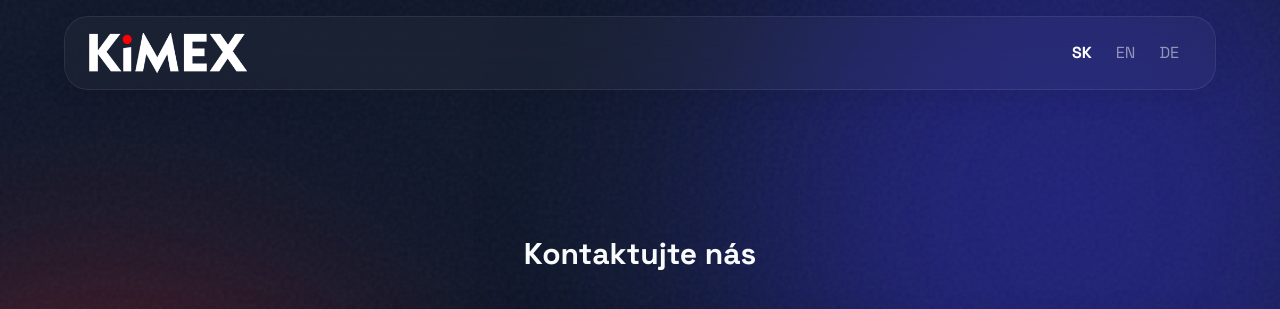
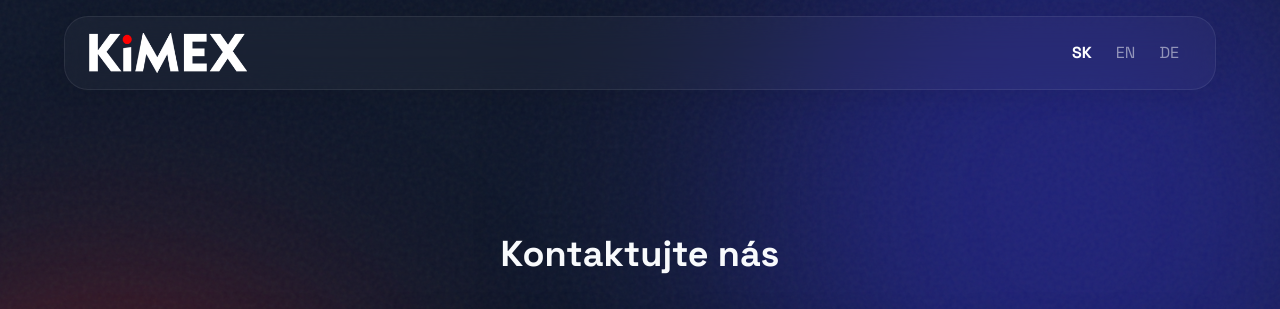
Before and after one commit to lkweb-sk/kimex-test, a plain HTML site: page index.html in a window 1280 px wide. Shown: the top 309 px of the page. Drawn offline with Linux system fonts and the light colour scheme.

Commit message:
Increase heading size for contact section

```diff
--- a/index.html
+++ b/index.html
@@ -66,7 +66,7 @@
         </header>
         <main class="flex-grow flex flex-col items-center justify-center pt-32 pb-16 px-6">
             <section class="w-full max-w-6xl my-16">
-                <h2 class="text-3xl font-bold mb-10 text-center reveal-up" data-i18n="contact_heading">Kontaktujte nás</h2>
+                <h2 class="text-4xl font-bold mb-10 text-center reveal-up" data-i18n="contact_heading">Kontaktujte nás</h2>
                 <div class="grid grid-cols-1 sm:grid-cols-2 lg:grid-cols-4 gap-6">
                     <div class="glass-panel p-6 flex flex-col items-center text-center reveal-up tap-effect">
                         <i class="ph ph-map-pin text-3xl text-red-500 mb-4" aria-hidden="true"></i>
```
